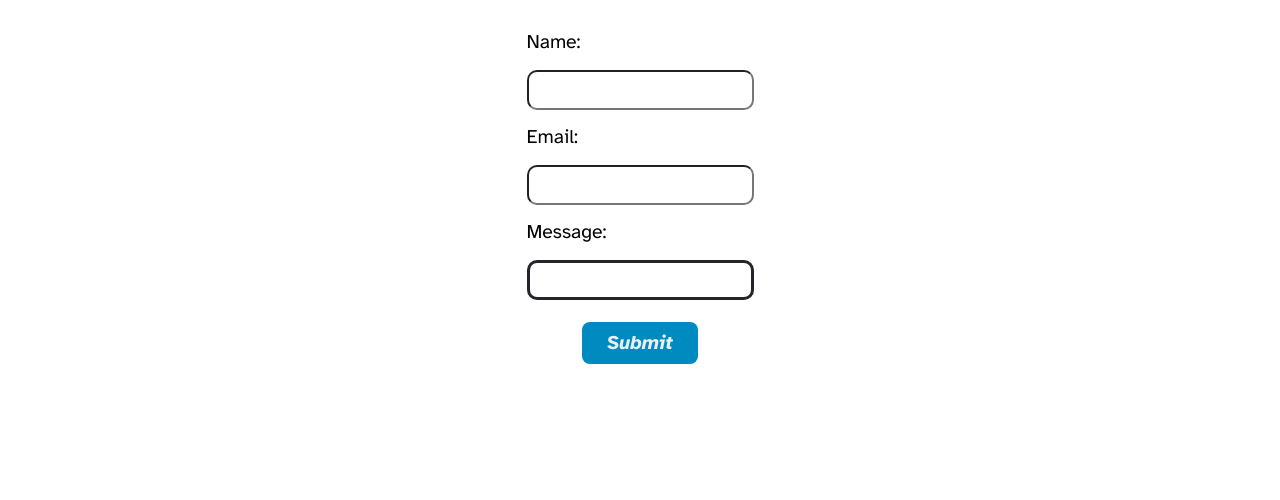
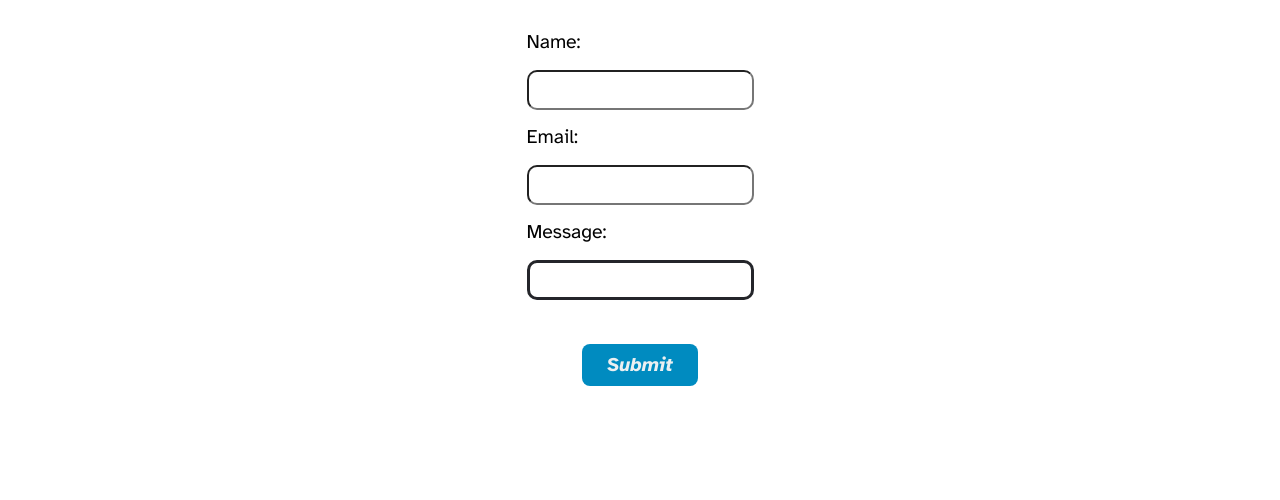
Before and after one commit to danielcatton/dan.primewaffle.com, a plain HTML site: page contact-us.html in a window 1280 px wide. Shown: the part 249-749 px from the top of the page. Drawn offline with Linux system fonts and the light colour scheme.

Commit message:
UYKVDYUVFUVUUDCUVYDVYUCVVY

```diff
--- a/contact-us.html
+++ b/contact-us.html
@@ -32,7 +32,7 @@
                 <label for="Email">Email:</label>
                 <input type="email" name="Email">
                 <label for="Message">Message:</label>
-                <span role="textbox" name="Message" id="MessageBox" contenteditable></span><br>
+                <span role="textbox" name="Message" id="MessageBox" contenteditable></span><br><br>
                 <button>Submit</button>
             </form>
         </div>
```
